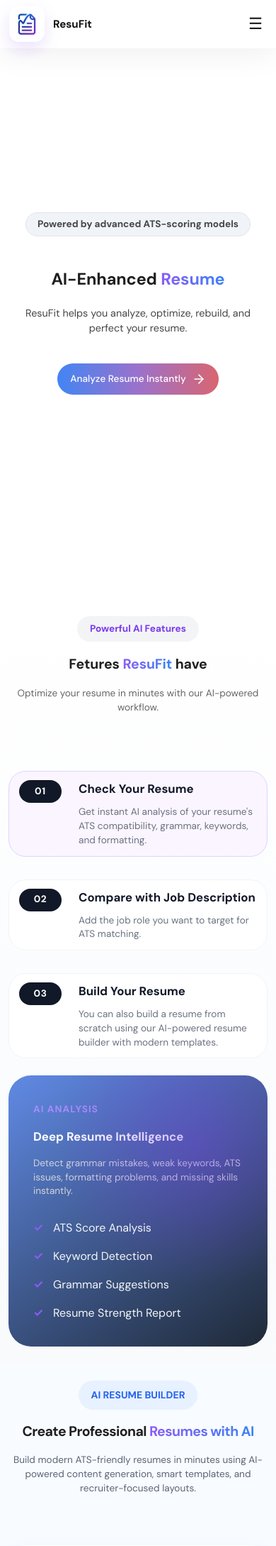
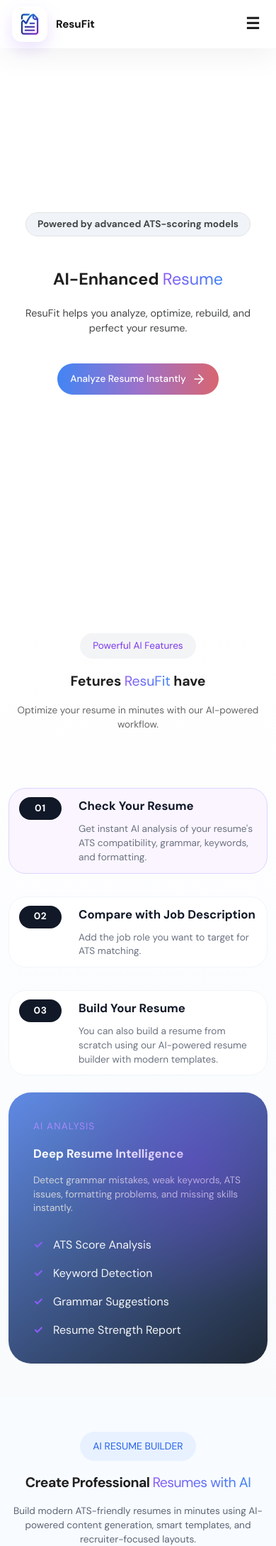
Before and after one commit to jayaramsalapu/ResuFit, a Flask app: page / in a window 390 px wide. Shown: the top 2178 px of the page at 71% size. Run offline with Flask 3, Linux system fonts and the light colour scheme.

Commit message:
updated all sections gap

```diff
--- a/templates/check_resume.html
+++ b/templates/check_resume.html
@@ -818,6 +818,9 @@
             .improvement-item { grid-template-columns: 1fr; padding: 12px !important; gap: 8px !important; }
             .improvement-reason { grid-column: 1; }
             body, input, select, textarea, button, .btn { font-size: 14px !important; }
+            body, p, li, .hero-sub, .kpi-label, .improvement-reason { font-weight: 400 !important; }
+            .section-title, .card-title, .kpi-value, .improvement-title, .tab-btn { font-weight: 700 !important; }
+            .bottom-nav-item, .bottom-nav-item span, .bottom-nav-item i { font-weight: 700 !important; }
         }
 
         @media (max-width: 480px) {
--- a/templates/index.html
+++ b/templates/index.html
@@ -101,7 +101,7 @@
       h3 { font-size: 1.05rem !important; }
       p { font-size: 0.85rem !important; line-height: 1.45 !important; }
       .hero p { font-size: 0.9rem !important; }
-      section { padding: 32px 16px !important; }
+      section { padding: 60px 16px !important; }
       .stat-card, .compare-card, .faq-item, .workflow-step, .builder-card, .jd-analysis-card {
         width: 100% !important;
         padding: 12px 14px !important;
@@ -123,7 +123,18 @@
         padding: 6px !important;
         font-size: 1.4rem !important;
       }
-      .navbar { padding: 10px 16px !important; }
+      .navbar {
+        height: 70px !important;
+        padding: 0 20px !important;
+        display: flex !important;
+        align-items: center !important;
+      }
+      .logo, .logo span, .mobile-menu-btn {
+        font-weight: 700 !important;
+      }
+      body, p, span, li, .workflow-step p, .builder-card p, .jd-analysis-card p, .compare-card p, .faq-answer {
+        font-weight: 400 !important;
+      }
       .animated-bg { display: none !important; }
       .faq-container { gap: 10px !important; }
       .faq-item { border-radius: 12px !important; }
@@ -132,16 +143,17 @@
       .faq-answer { padding: 0 16px !important; font-size: 0.825rem !important; line-height: 1.5 !important; }
       .faq-item.active .faq-answer { padding: 0 16px 14px 16px !important; max-height: 400px !important; }
       .resume-preview-section,
-      .before-after-section {
+      .before-after-section,
+      .builder-right {
         display: none !important;
       }
     }
 
     @media (max-width: 480px) {
-      .navbar { padding: 8px 12px !important; }
+      .navbar { height: 68px !important; padding: 0 16px !important; }
       .logo span { font-size: 0.95rem !important; }
       .hero { padding: 75px 12px 16px !important; }
-      section { padding: 24px 12px !important; }
+      section { padding: 48px 12px !important; }
       .step-number { width: 32px; height: 32px; font-size: 0.85rem !important; }
     }
   </style>
--- a/templates/jd_analysis.html
+++ b/templates/jd_analysis.html
@@ -429,6 +429,9 @@
             .tab-btn { font-size: 0.75rem !important; padding: 6px 12px !important; }
             .tab-bar { gap: 4px !important; margin-bottom: 16px !important; }
             body, input, select, textarea, button, .btn, .btn-upload, .btn-analyze { font-size: 14px !important; }
+            body, p, li, .header-section p, .score-description { font-weight: 400 !important; }
+            .header-section h1, .result-card h3, .result-card h4, .score-details h2, .tab-btn { font-weight: 700 !important; }
+            .bottom-nav-item, .bottom-nav-item span, .bottom-nav-item i { font-weight: 700 !important; }
             .btn-upload, .btn-analyze { min-height: 44px; }
             .upload-box { padding: 20px 16px !important; }
         }
```
Also changed, not shown: templates/dashboard.html (+14 -1 lines).
